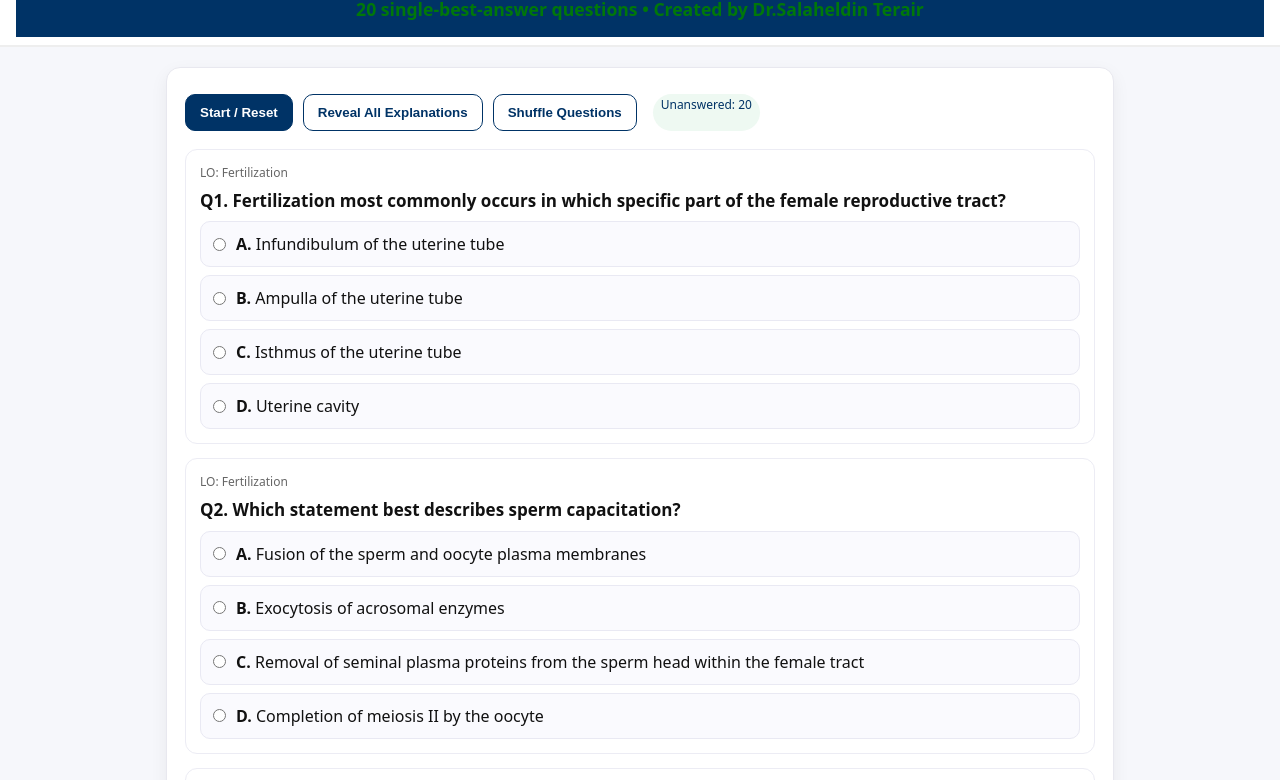
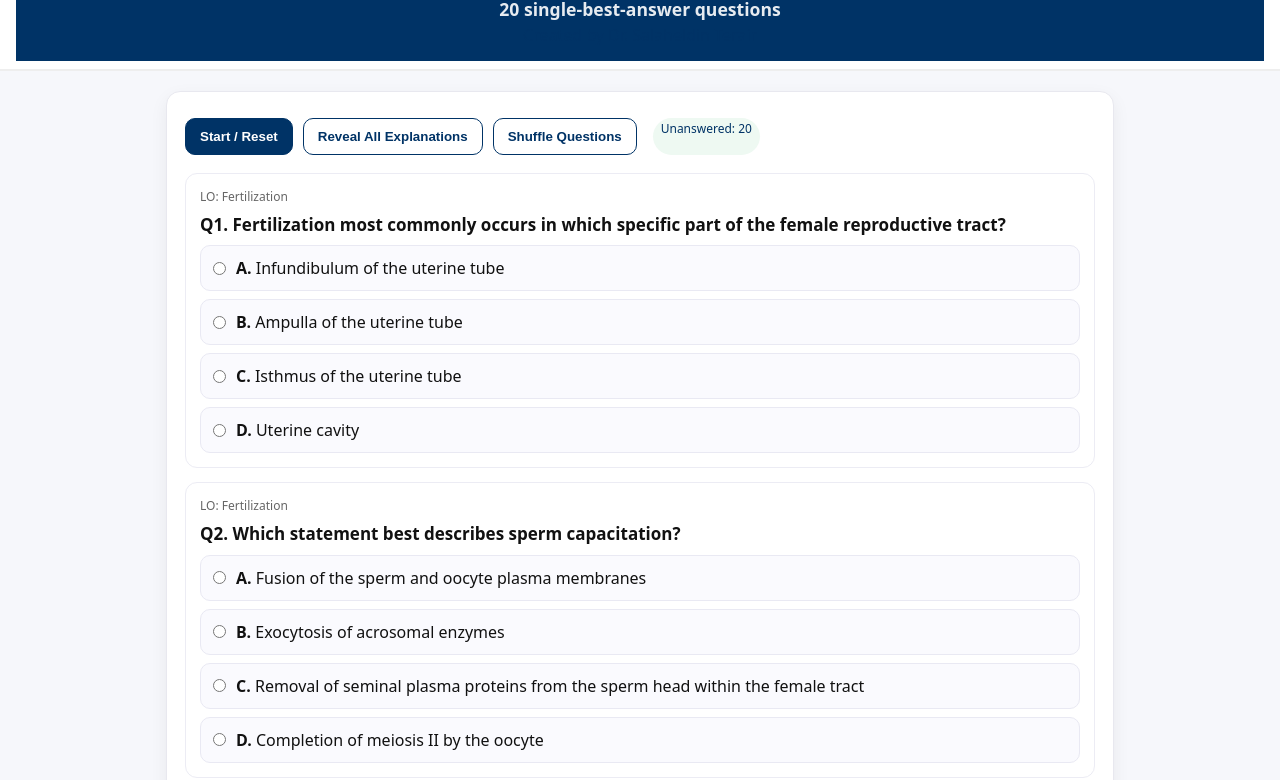
Before and after one commit to salahterair/First-Week-of-Human-Development, a plain HTML site: page index.html in a window 1280 px wide. Shown: the part 202-982 px from the top of the page. Drawn offline with Linux system fonts and the light colour scheme.

Commit message:
Update index.html

```diff
--- a/index.html
+++ b/index.html
@@ -89,7 +89,8 @@
   <div class="titlebar">
     <div class="inner" style="text-align:center;">
 <h2>First Week of Human Development – MCQ Quiz</h2>
-<p style="color:green; font-weight:bold; font-size:1.1em;">20 single-best-answer questions • Created by Dr.Salaheldin Terair</p>
+<p style="color:white; font-weight:bold; font-size:1.1em;">20 single-best-answer questions</p>
+<span class="pill" style="border-color:var(--accent); color:var(--accent);">Created by Dr. Salaheldin Terair</span>
 </div>
   </div>
 </header>
```
